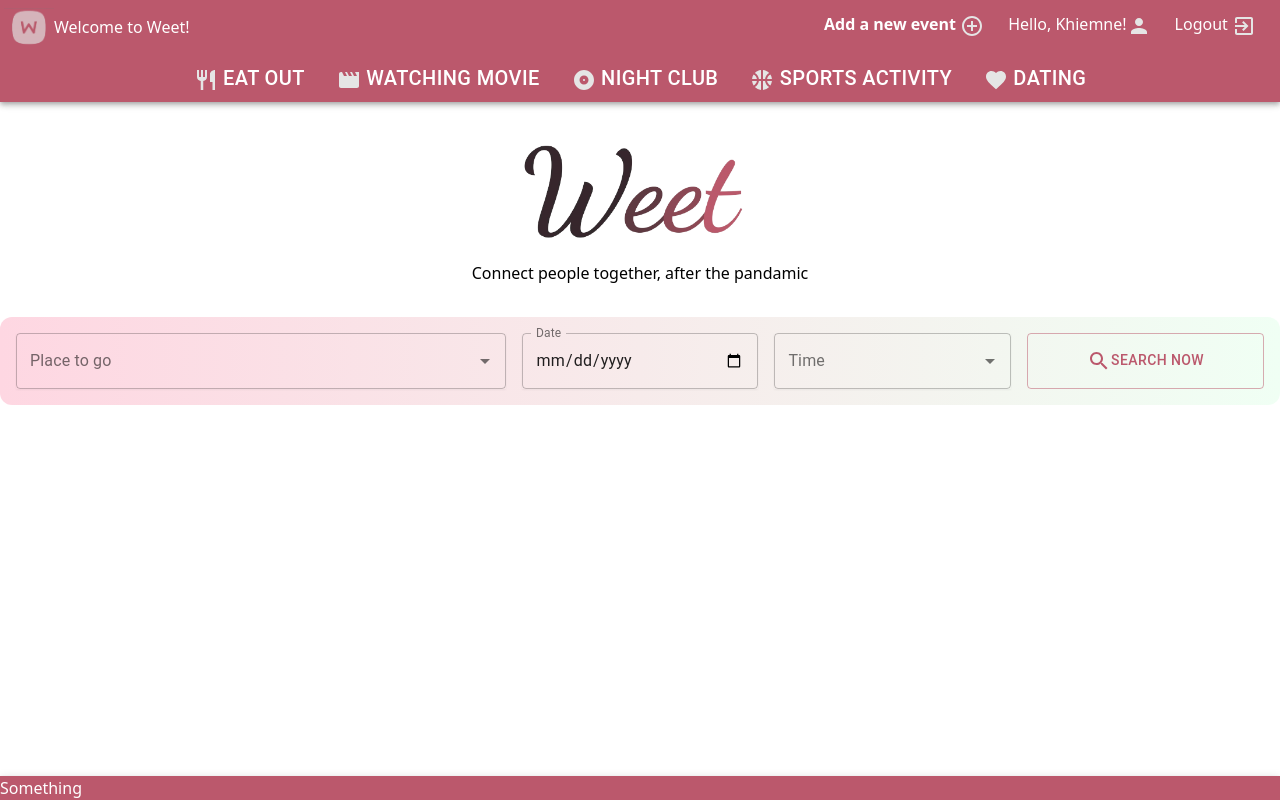
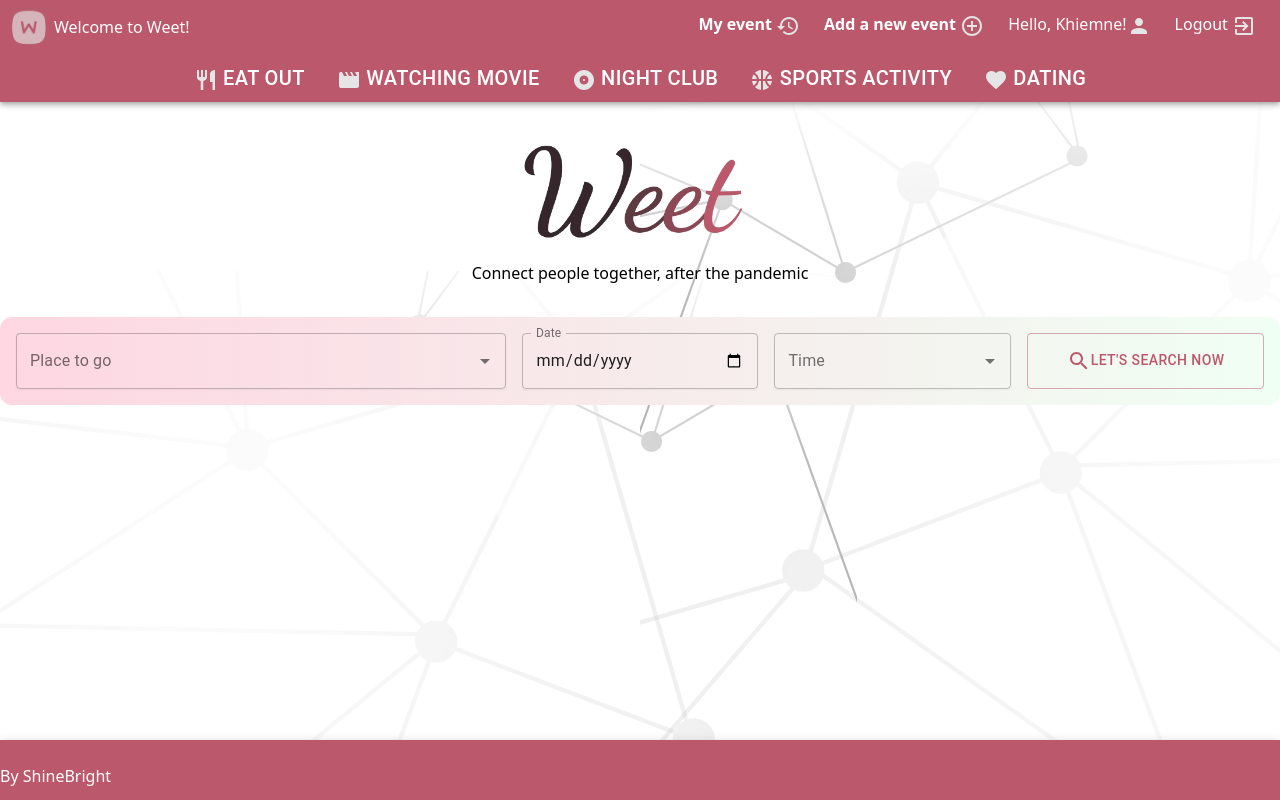
Before and after one commit to lamnguyencse17/atware-hackathon, a React app: page / in a window 1280 px wide. Built offline with nearby package versions, Linux system fonts and the light colour scheme.

Commit message:
New change

```diff
--- a/src/components/App.js
+++ b/src/components/App.js
@@ -17,7 +17,7 @@ import DataRow from "./Row/DataRow";
 export default function App() {
 	const quotes = [
 		"We meet anyone, anytime, anywhere!",
-		"Connect people together, after the pandamic",
+		"Connect people together, after the pandemic",
 		"Easy, friendly, conveniently",
 	];
 	const districts = [
@@ -79,7 +79,10 @@ export default function App() {
 		setTotal(totalItems);
 	};
 	return (
-		<div className='container mx-auto'>
+		<div
+			className='container mx-auto'
+			style={{ "backgroundImage": 'url("src/images/bg/neuron_bg.png")' }}
+		>
 			<div className='mt-8'>
 				<div className='flex flex-col justify-center items-center'>
 					<img src='src/images/logo/weet_text.png' alt='WEET' width='250'></img>
@@ -143,11 +146,11 @@ export default function App() {
 								onClick={handleQuery}
 								className='w-full text-lg p-8'
 								variant='outlined'
-								style={{ "height": "56px"}}
+								style={{ height: "56px" }}
 							>
 								<div className='h-full'>
 									<SearchIcon color='primary' className='w-full h-full' />
-									{"Search now"}
+									{"Let's search now"}
 								</div>
 							</Button>
 						</div>
--- a/src/components/Cafes.js
+++ b/src/components/Cafes.js
@@ -53,9 +53,9 @@ export default function Cafes() {
 							<TableCell align='center'>Date</TableCell>
 							<TableCell align='center'>Time</TableCell>
 							<TableCell align='center'>District</TableCell>
-							<TableCell align='center'>Category </TableCell>
-							<TableCell align='center'>Description </TableCell>
-							<TableCell align='center'>Action </TableCell>
+							<TableCell align='center'>Category</TableCell>
+							<TableCell align='center'>Description</TableCell>
+							<TableCell align='center'>Action</TableCell>
 						</TableRow>
 					</TableHead>
 					<TableBody>
--- a/src/components/Common/Footer.js
+++ b/src/components/Common/Footer.js
@@ -14,7 +14,9 @@ export default function Footer() {
 	const classes = useStyles();
 	return (
 		<AppBar color='primary' position='relative' className={classes.appBar}>
-			<div className='h-full'>Something</div>
+			<div className='container mt-6 mb-3 m-auto'>
+				<p>By ShineBright</p>
+			</div>
 		</AppBar>
 	);
 }
--- a/src/components/Common/Navbar/PrivateNavbar.js
+++ b/src/components/Common/Navbar/PrivateNavbar.js
@@ -4,6 +4,7 @@ import React from "react";
 import { Link } from "react-router-dom";
 import PersonIcon from "@material-ui/icons/Person";
 import ExitToAppIcon from "@material-ui/icons/ExitToApp";
+import HistoryIcon from "@material-ui/icons/History";
 
 const user = { name: "Khiemne" };
 
@@ -43,6 +44,16 @@ export default function PrivateNavbar({ setModal }) {
 						/>
 					</button>
 				</div>
+				<div className='p-1 mr-4 float-right'>
+					<button onClick={() => setModal(true)} className='font-bold'>
+						{"My event "}
+						<HistoryIcon
+							color='secondary'
+							disableFocusRipple={true}
+							disableRipple={true}
+						/>
+					</button>
+				</div>
 			</div>
 		</>
 	);
--- a/src/index.html
+++ b/src/index.html
@@ -1,13 +1,17 @@
 <!DOCTYPE html>
 <html style="height: 100%;" lang="en">
+
 <head>
 	<meta charset="UTF-8" />
 	<meta name="viewport" />
 	<base href="/" />
-		<title>Bike Picker</title>
+	<title>Welcome to Weet!</title>
+	<link rel="icon" href="src/images/logo/weet_logo.png" type="image/x-icon" />
 </head>
+
 <body style="height: 100%;">
 	<div id="root" style="height: 100%;"></div>
 	<script src="./dist/bundle.js"></script>
 </body>
+
 </html>
```
Lines whose indentation alone changed are shown as unchanged.
